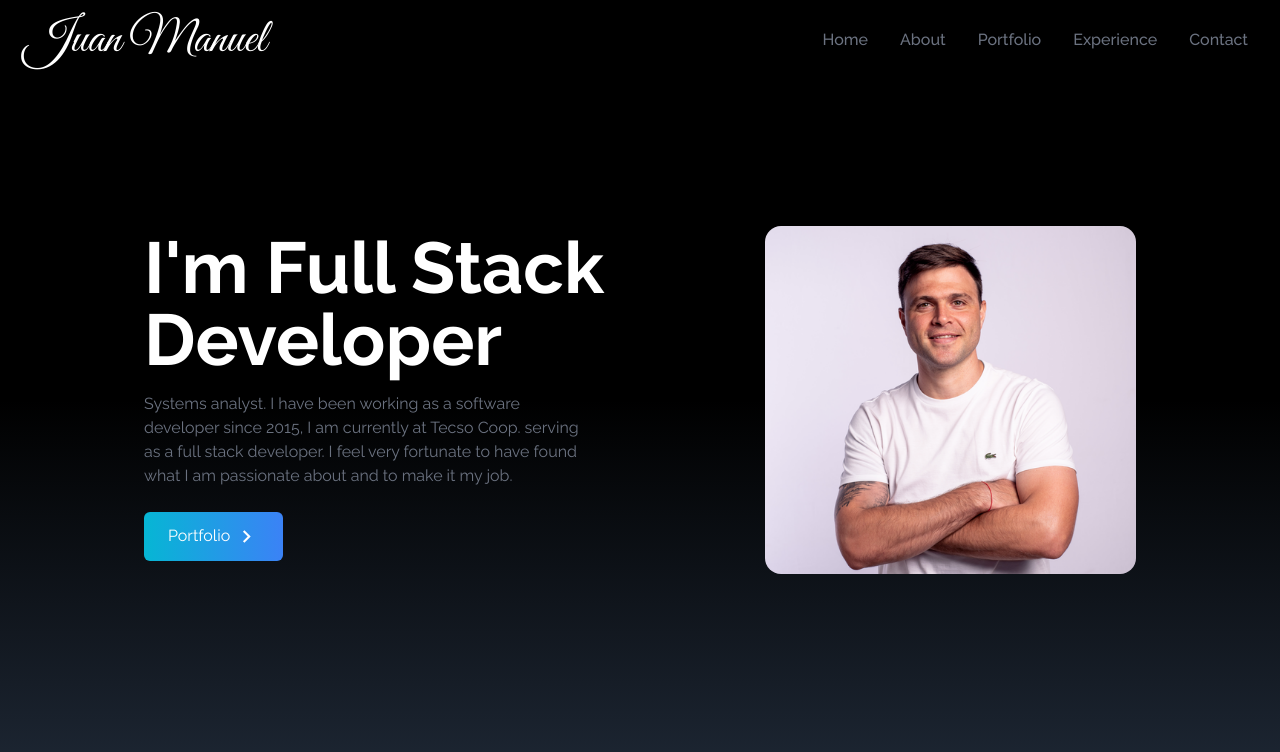
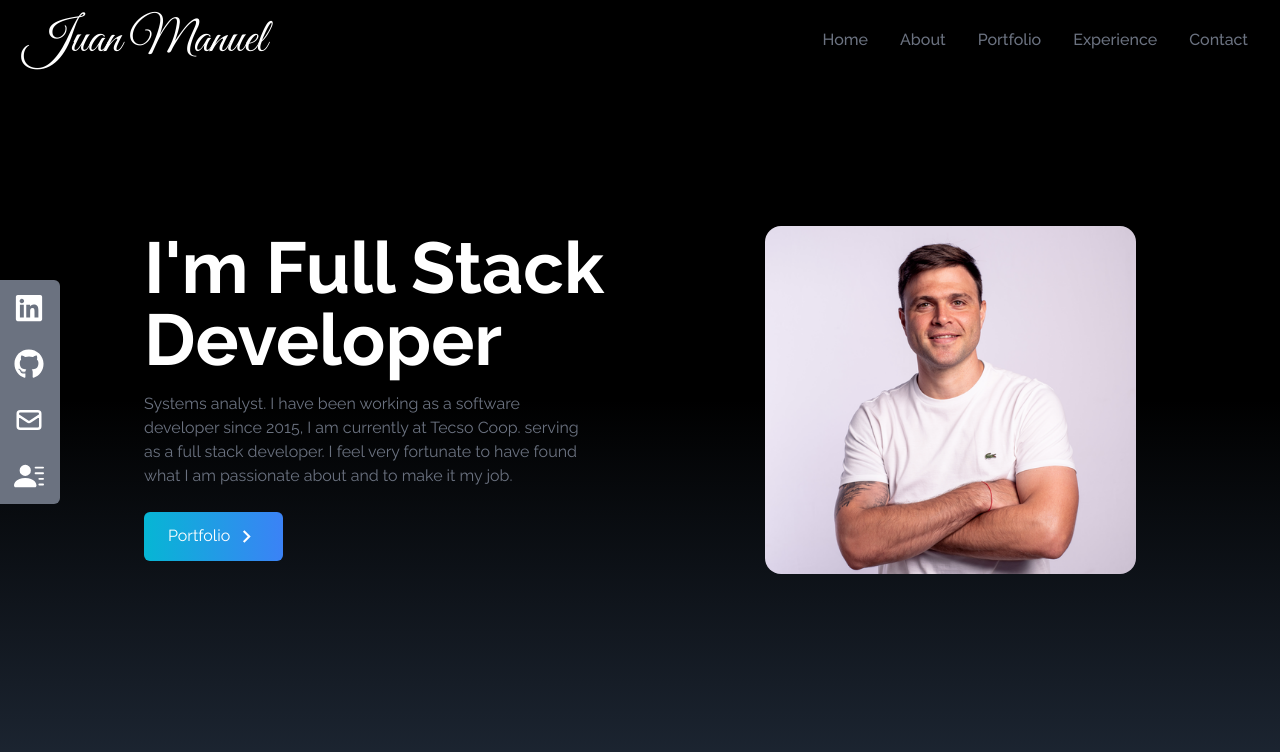
Before and after one commit to jm-ramirez/jmr-portfolio, a React (Create React App) app: page / in a window 1280 px wide. Shown: the top 752 px of the page. Built offline with nearby package versions, Linux system fonts and the light colour scheme.

Commit message:
Add Social links section.

```diff
--- a/src/App.js
+++ b/src/App.js
@@ -1,11 +1,13 @@
 import Home from "./components/Home";
 import NavBar from "./components/NavBar";
+import SocialLinks from "./components/SocialLinks";
 
 function App() {
   return (
   <div>
     <NavBar />
     <Home />
+    <SocialLinks />
   </div>
   );
 }
--- /dev/null
+++ b/src/components/SocialLinks.jsx
@@ -0,0 +1,70 @@
+import React from 'react';
+import { FaGithub, FaLinkedin } from "react-icons/fa";
+import { HiOutlineMail } from "react-icons/hi";
+import { BsFillPersonLinesFill } from "react-icons/bs";
+
+const SocialLinks = () => {
+    const links = [
+        {
+            id: 1,
+            child: (
+                <>
+                    LinkedIn <FaLinkedin size={30} />
+                </>
+            ),
+            href: 'https://www.linkedin.com/in/juanmanuel-ramirez/',
+            style: 'rounded-tr-md'
+        },
+        {
+            id: 2,
+            child: (
+                <>
+                    GitHub <FaGithub size={30} />
+                </>
+            ),
+            href: 'https://github.com/jm-ramirez'
+        },
+        {
+            id: 3,
+            child: (
+                <>
+                    Mail <HiOutlineMail size={30} />
+                </>
+            ),
+            href: 'mailto:juanchiramirez5@gmail.com',
+        },
+        {
+            id: 4,
+            child: (
+                <>
+                    Resume <BsFillPersonLinesFill size={30} />
+                </>
+            ),
+            href: '/juanmanuelramirez_cv.pdf',
+            style: 'rounded-br-md',
+            download: true
+        }
+    ]
+
+    return (
+        <div className='hidden lg:flex flex-col top-[35%] left-0 fixed'>
+            <ul>
+                {links.map(({ id, child, href, style, download }) => (
+                    <li key={id} className={'flex justify-between items-center w-40 h-14 px-4 ml-[-100px] hover:ml-[-10px] hover:rounded-md duration-300 bg-gray-500' + ' ' + style}>
+                        <a
+                            href={href}
+                            className='flex justify-between items-center w-full text-white'
+                            download={download}
+                            target='_blank'
+                            rel='noreferrer'
+                        >
+                            {child}
+                        </a>
+                    </li>
+                ))}
+            </ul>
+        </div>
+    )
+}
+
+export default SocialLinks;
```
Also changed, not shown: 1 other file (tests, documents, lock files or other folders).
